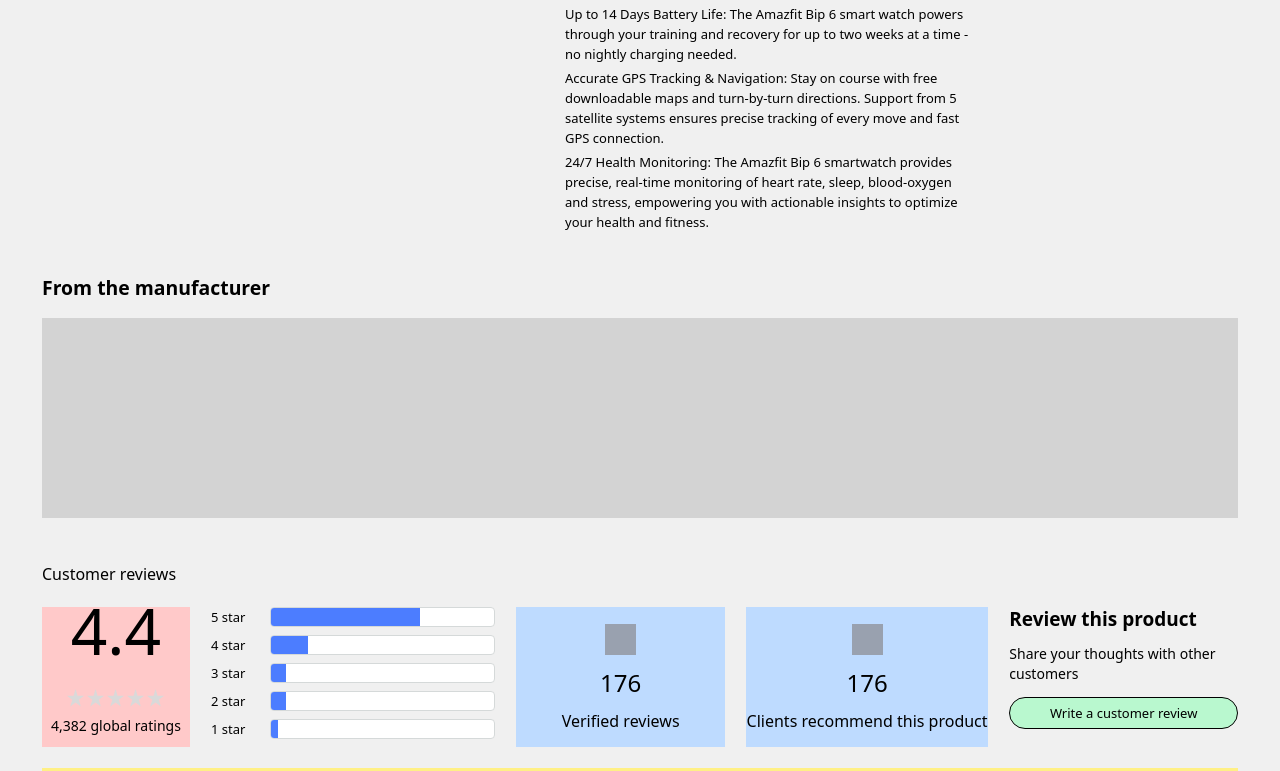
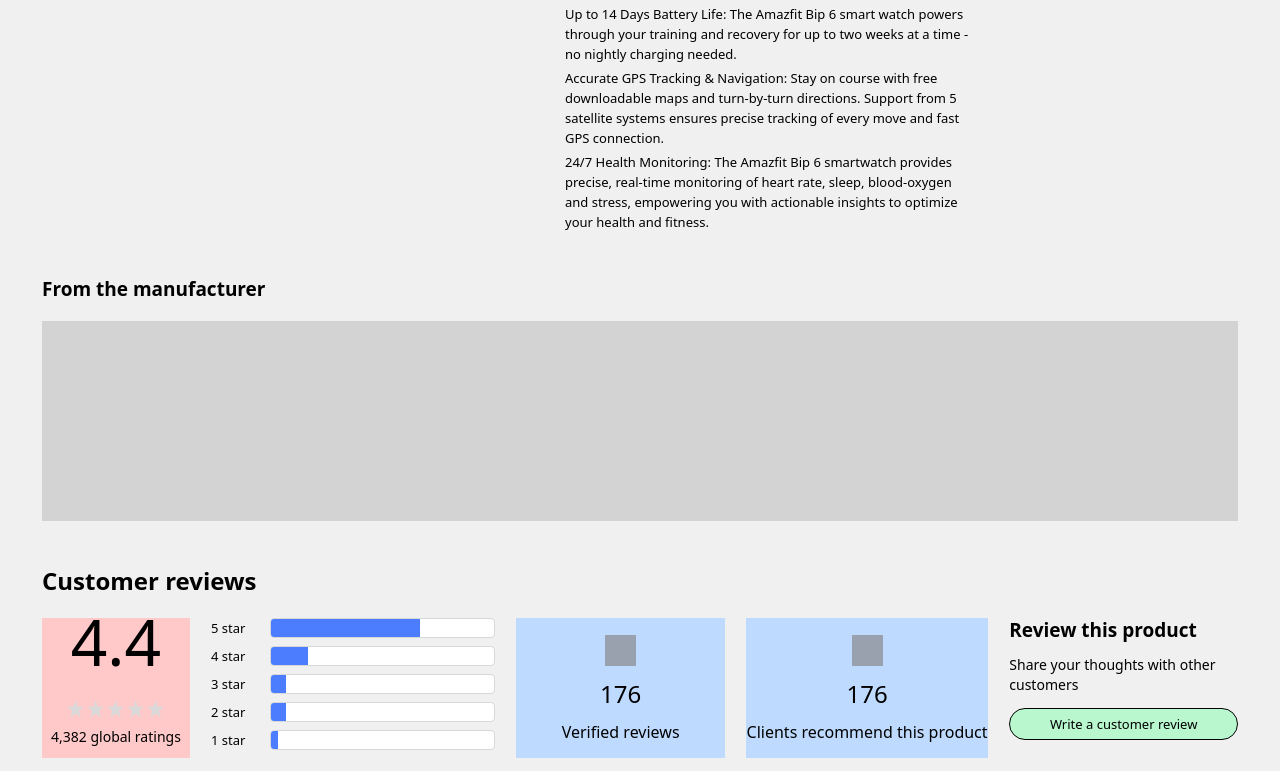
Before and after one commit to dimvxs/amazon_clone, a Next.js app in the folder frontend/: page /product in a window 1280 px wide. Shown: the part 616-1387 px from the top of the page. Built offline with nearby package versions, Linux system fonts and the light colour scheme.

Commit message:
update review page title sizes

```diff
--- a/frontend/app/globals.css
+++ b/frontend/app/globals.css
@@ -152,6 +152,12 @@
   .btn-pill {
     @apply w-[87px] h-[29px] rounded-[25px] text-black text-[13px] leading-[20px] flex items-center justify-center;
   }
+  .text-title-md{
+    @apply text-[24px] leading-[32px] font-bold;
+  }
+  .text-title-sm{
+    @apply text-[19px] leading-[27px] font-bold;
+  }
   .text-body {
     @apply text-[13px] leading-[20px] align-middle;
   }
--- a/frontend/components/ProductManufacturerInfo.tsx
+++ b/frontend/components/ProductManufacturerInfo.tsx
@@ -3,7 +3,7 @@
 export default function ProductManufacturerInfo() {
   return (
     <div className="w-full">
-      <h2 className="mb-[18px] text-[19.4px] leading-6 text-default font-bold">From the manufacturer</h2>
+      <h2 className="mb-[18px] text-default text-title-sm">From the manufacturer</h2>
       <div className="bg-surface-2 w-full h-[200px]"></div>
     </div>
   );
--- a/frontend/components/ReviewSection.tsx
+++ b/frontend/components/ReviewSection.tsx
@@ -22,7 +22,7 @@
 
   return (
     <section className="text-default flex flex-col gap-[21px]">
-      <h1>Customer reviews</h1>
+      <h2 className="text-title-md">Customer reviews</h2>
       <div className="w-full flex flex-col layout-product-sm:flex-row items-stretch  justify-between gap-[21px] ">
         <ReviewsRating />
 
```
